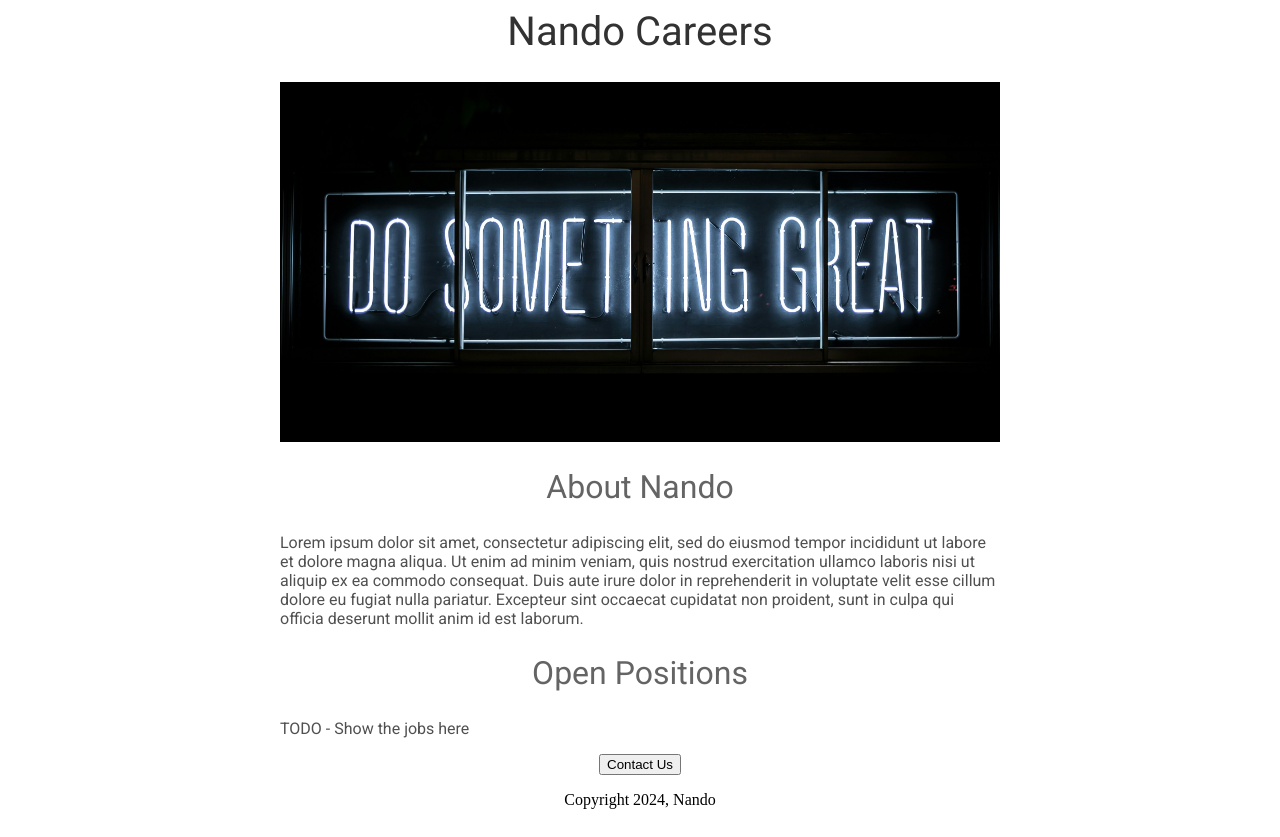
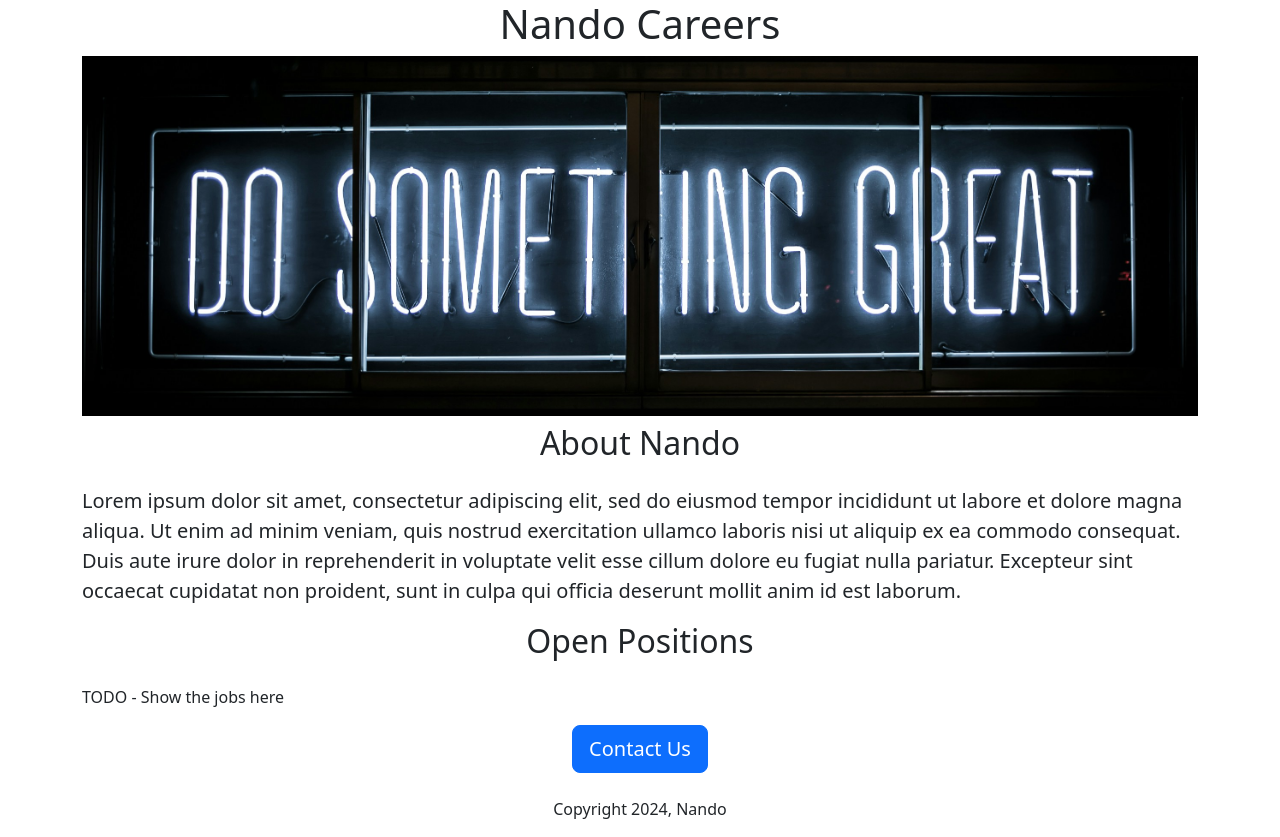
Before and after one commit to dylanmlilo/jovian-careers-website, a Flask app: page / in a window 1280 px wide. Before the commit the page ends 809 px from the top, so only its background shows below. Run offline with Flask 3, Linux system fonts and the light colour scheme.

Commit message:
Bootstrap CSS

```diff
--- a/static/styles/main.css
+++ b/static/styles/main.css
@@ -1,35 +1,5 @@
-h1 {
-    font-size: 40px;
-    font-family: Roboto;
-    font-weight: normal;
-    color: rgb(50, 50, 50);
-    text-align: center;
-  }
-
-h2 {
-    font-family: Roboto;
-    font-size: 32px;
-    font-weight: normal;
-    color: rgb(100, 100, 100);
-    text-align: center;
-}
-
-.bodytext {
-    font-family: Roboto;
-    color: rgb(80, 80, 80);
-}
-
-#banner {
+ #banner {
     width: 100%;
     height: 360px;
     object-fit: cover;
 }
-
-#container {
-    max-width: 720px;
-    margin:  0 auto;
-}
-
-.button {
-    text-align: center;
-}
--- a/templates/home.html
+++ b/templates/home.html
@@ -2,22 +2,25 @@
     <html>
       <head>
         <title>Nando careers</title>
+        <meta charset="utf-8">
+        <meta name="viewport" content="width=device-width, initial-scale=1">
         <link rel="stylesheet" href="../static/styles/main.css">
         <link rel="preconnect" href="https://fonts.googleapis.com">
         <link rel="preconnect" href="https://fonts.gstatic.com" crossorigin>
         <link href="https://fonts.googleapis.com/css2?family=Roboto:ital,wght@0,100;0,300;0,400;0,500;0,700;0,900;1,100;1,300;1,400;1,500;1,700;1,900&display=swap" rel="stylesheet">
-      </head>
+        <link href="https://cdn.jsdelivr.net/npm/bootstrap@5.3.3/dist/css/bootstrap.min.css" rel="stylesheet" integrity="sha384-QWTKZyjpPEjISv5WaRU9OFeRpok6YctnYmDr5pNlyT2bRjXh0JMhjY6hW+ALEwIH" crossorigin="anonymous">
+    </head>
       <body>
-        <div id="container">
-            <h1>Nando Careers</h1>
-            <img id="banner" src="../static/images/banner.jpg" alt="banner">
-            <h2>About Nando</h2>
-            <p class="bodytext">Lorem ipsum dolor sit amet, consectetur adipiscing elit, sed do eiusmod tempor incididunt ut labore et dolore magna aliqua. Ut enim ad minim veniam, quis nostrud exercitation ullamco laboris nisi ut aliquip ex ea commodo consequat. Duis aute irure dolor in reprehenderit in voluptate velit esse cillum dolore eu fugiat nulla pariatur. Excepteur sint occaecat cupidatat non proident, sunt in culpa qui officia deserunt mollit anim id est laborum.</p>
-            <h2>Open Positions</h2>
-            <p class="bodytext">TODO - Show the jobs here</p>
-            <div class="button">
-             <button>Contact Us</button>
-             <p>Copyright 2024, Nando</p>
+        <div class="container">
+            <h1 class="text-center">Nando Careers</h1>
+            <img class="img-fluid" id="banner" src="../static/images/banner.jpg" alt="banner">
+            <h2 class="text-center mt-2 mb-4">About Nando</h2>
+            <p class="lead">Lorem ipsum dolor sit amet, consectetur adipiscing elit, sed do eiusmod tempor incididunt ut labore et dolore magna aliqua. Ut enim ad minim veniam, quis nostrud exercitation ullamco laboris nisi ut aliquip ex ea commodo consequat. Duis aute irure dolor in reprehenderit in voluptate velit esse cillum dolore eu fugiat nulla pariatur. Excepteur sint occaecat cupidatat non proident, sunt in culpa qui officia deserunt mollit anim id est laborum.</p>
+            <h2 class="text-center mt-2 mb-4">Open Positions</h2>
+            <p>TODO - Show the jobs here</p>
+            <div class="text-center">
+             <button class="btn btn-primary btn-lg">Contact Us</button>
+             <p class="mt-4">Copyright 2024, Nando</p>
             </div>
         </div>
     </body>
```
